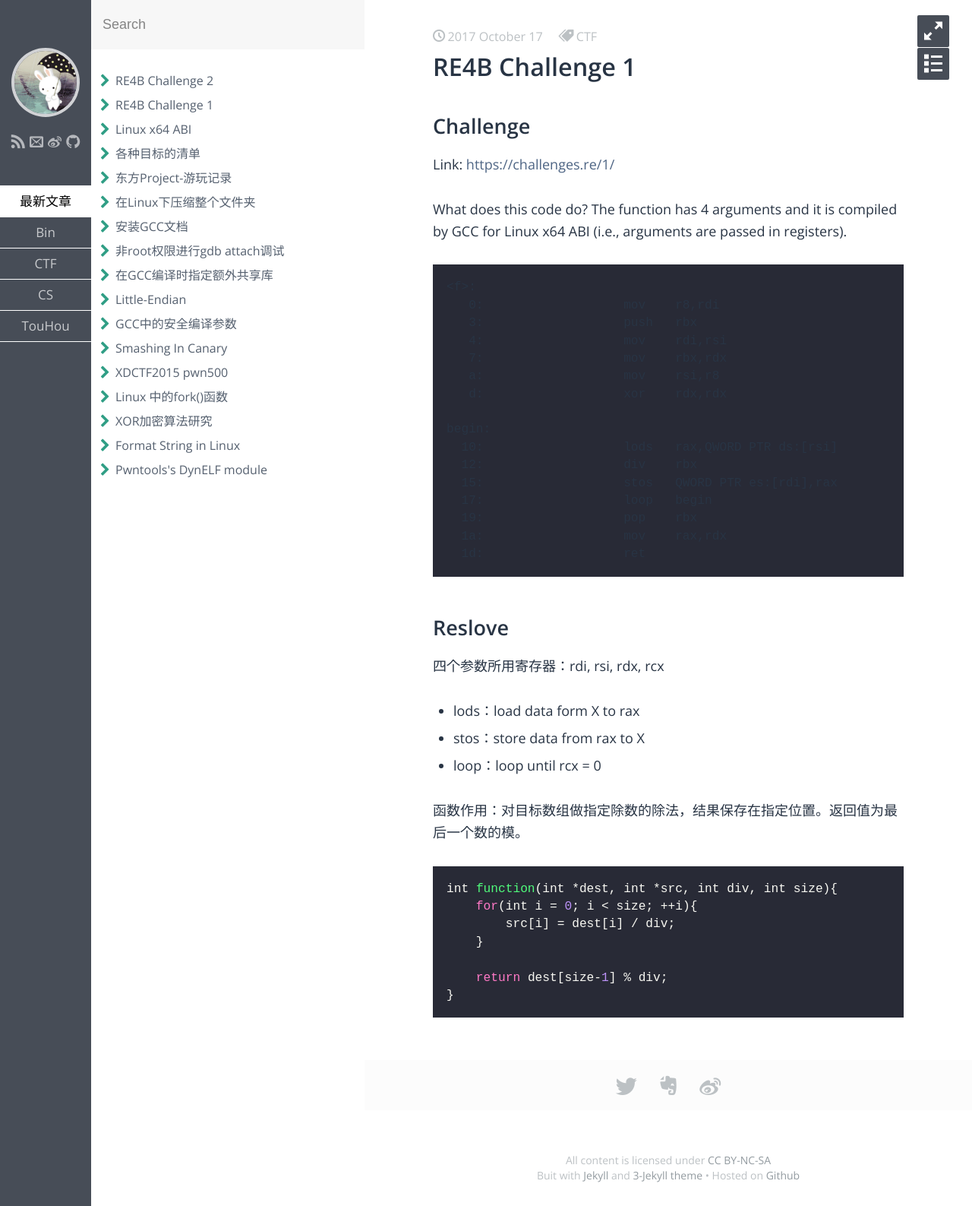
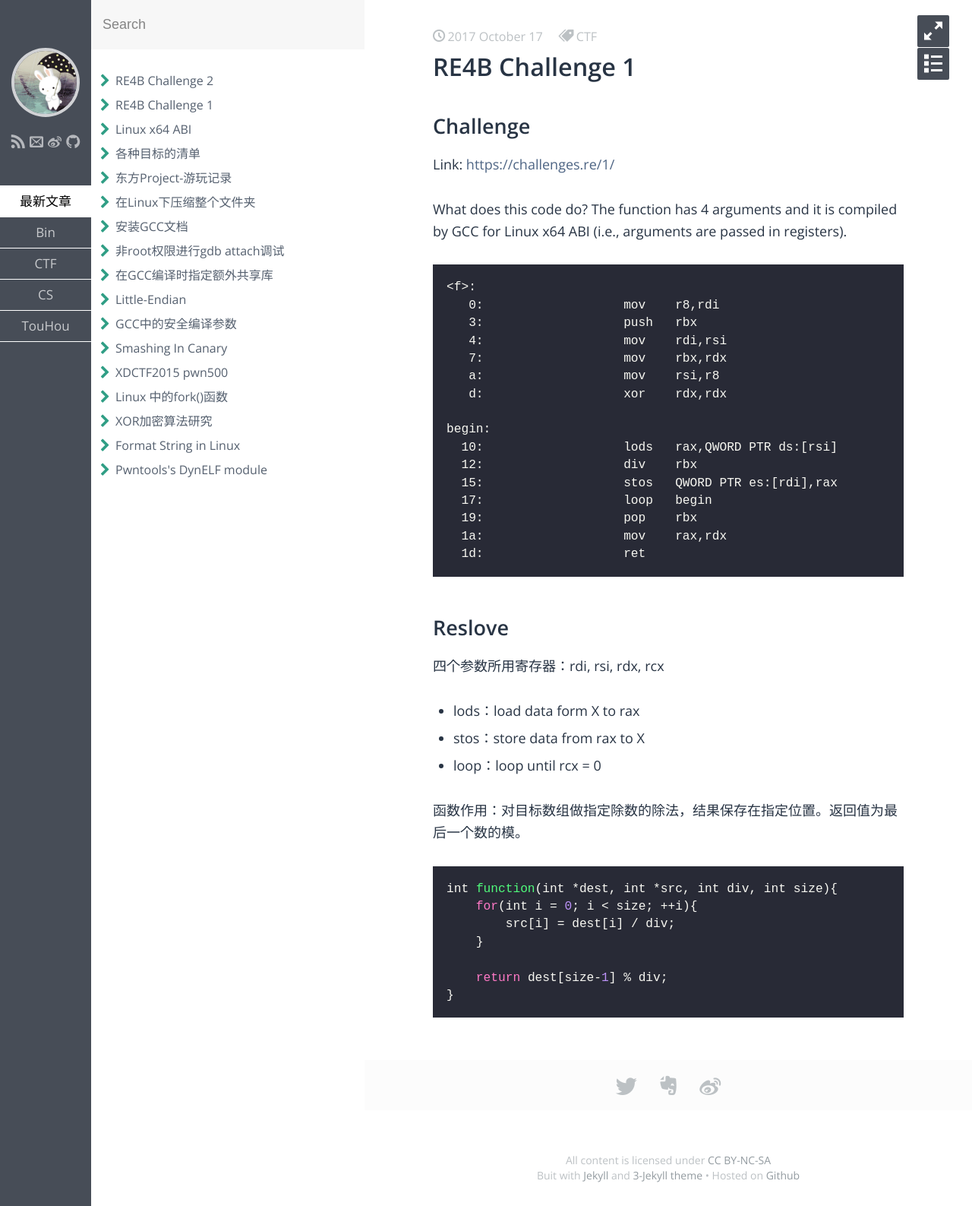
Before and after one commit to irisu-white/irisu-white.github.io, a Jekyll site: the page built from _posts/CTF/2017-10-17-RE4B-C1.md, in a window 1280 px wide. Shown: the whole page at 76% size. Built offline with Jekyll 4.4.1, drawn with Linux system fonts in a browser that asks for light colours; some web fonts are replaced.

Commit message:
fix code colour.

````diff
--- a/_posts/CTF/2017-10-17-RE4B-C1.md
+++ b/_posts/CTF/2017-10-17-RE4B-C1.md
@@ -11,7 +11,7 @@ Link: <https://challenges.re/1/>
 
 What does this code do? The function has 4 arguments and it is compiled by GCC for Linux x64 ABI (i.e., arguments are passed in registers).
 
-``` asm
+```
 <f>:
    0:                   mov    r8,rdi
    3:                   push   rbx
````
